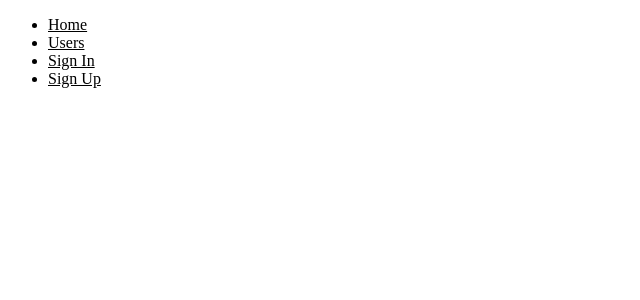
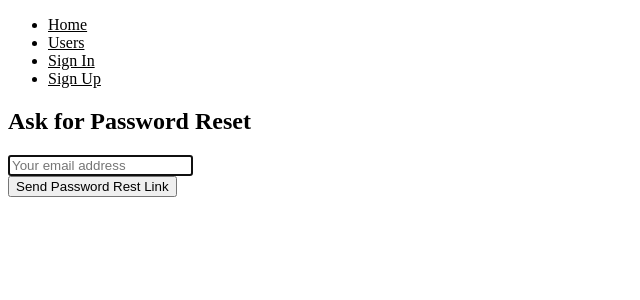
Before and after one commit to AzuladoToujours/socialTestReact, a React (Create React App) app: page /forgot-password in a window 1280 px wide. Shown: the top 300 px of the page, without its empty margins (0-640 px from the left). Built offline with nearby package versions, Linux system fonts and the light colour scheme.

Commit message:
Implemented forgot and reset password

```diff
--- a/src/MainRouter.js
+++ b/src/MainRouter.js
@@ -13,6 +13,8 @@ import NewPost from './post/NewPost';
 import SinglePost from './post/SinglePost';
 import EditPost from './post/EditPost';
 import Admin from './admin/Admin';
+import ForgotPassword from './user/ForgotPassword';
+import ResetPassword from './user/ResetPassword';
 
 const MainRouter = () => (
 	<div>
@@ -20,6 +22,13 @@ const MainRouter = () => (
 		<Switch>
 			<Route exact path="/" component={Home}></Route>
 			<PrivateRoute exact path="/admin" component={Admin} />
+			<Route
+				exact
+				path="/reset-password/:resetPasswordToken"
+				component={ResetPassword}
+			/>
+			<Route exact path="/forgot-password" component={ForgotPassword} />
+
 			<Route exact path="/users" component={Users}></Route>
 			<Route exact path="/Signup" component={Signup}></Route>
 			<Route exact path="/Signin" component={Signin}></Route>
--- a/src/auth/Auth.js
+++ b/src/auth/Auth.js
@@ -69,3 +69,36 @@ export const isAuthenticated = () => {
 		return false;
 	}
 };
+
+export const forgotPassword = email => {
+	console.log(email);
+	return fetch(`${process.env.REACT_APP_API_URL}/forgot-password`, {
+		method: 'PUT',
+		headers: {
+			Accept: 'application/json',
+			'Content-type': 'application/json'
+		},
+		body: JSON.stringify({ email })
+	})
+		.then(response => {
+			console.log('forgot password response: ', response);
+			return response.json();
+		})
+		.catch(err => console.log(err));
+};
+
+export const resetPassword = resetInfo => {
+	return fetch(`${process.env.REACT_APP_API_URL}/reset-password`, {
+		method: 'PUT',
+		headers: {
+			Accept: 'application/json',
+			'Content-Type': 'application/json'
+		},
+		body: JSON.stringify(resetInfo)
+	})
+		.then(response => {
+			console.log('forgot password response: ', response);
+			return response.json();
+		})
+		.catch(err => console.log(err));
+};
--- /dev/null
+++ b/src/user/ForgotPassword.js
@@ -0,0 +1,65 @@
+import React, { Component } from 'react';
+import { forgotPassword } from '../auth/Auth';
+
+class ForgotPassword extends Component {
+	state = {
+		email: '',
+		message: '',
+		error: ''
+	};
+
+	forgotPassword = e => {
+		e.preventDefault();
+		this.setState({ message: '', error: '' });
+		forgotPassword(this.state.email).then(data => {
+			if (data.error) {
+				console.log(data.error);
+				this.setState({ error: data.error });
+			} else {
+				console.log(data.message);
+				this.setState({ message: data.message });
+			}
+		});
+	};
+
+	render() {
+		return (
+			<div className="container">
+				<h2 className="mt-5 mb-5">Ask for Password Reset</h2>
+
+				{this.state.message && (
+					<h4 className="bg-success">{this.state.message}</h4>
+				)}
+				{this.state.error && <h4 className="bg-warning">{this.state.error}</h4>}
+
+				<form>
+					<div className="form-group mt-5">
+						<input
+							type="email"
+							className="form-control"
+							placeholder="Your email address"
+							value={this.state.email}
+							name="email"
+							onChange={e =>
+								this.setState({
+									email: e.target.value,
+									message: '',
+									error: ''
+								})
+							}
+							autoFocus
+						/>
+					</div>
+					<button
+						onClick={this.forgotPassword}
+						className="btn btn-raised btn-primary"
+					>
+						Send Password Rest Link
+					</button>
+				</form>
+			</div>
+		);
+	}
+}
+
+export default ForgotPassword;
--- /dev/null
+++ b/src/user/ResetPassword.js
@@ -0,0 +1,72 @@
+import React, { Component } from 'react';
+import { resetPassword } from '../auth/Auth';
+
+class ResetPassword extends Component {
+	constructor(props) {
+		super(props);
+		this.state = {
+			newPassword: '',
+			message: '',
+			error: ''
+		};
+	}
+
+	resetPassword = e => {
+		e.preventDefault();
+		this.setState({ message: '', error: '' });
+
+		resetPassword({
+			newPassword: this.state.newPassword,
+			resetPasswordLink: this.props.match.params.resetPasswordToken
+		}).then(data => {
+			if (data.error) {
+				console.log(data.error);
+				this.setState({ error: data.error, newPassword: '' });
+			} else {
+				console.log(data.message);
+				this.setState({ message: data.message, newPassword: '' });
+			}
+		});
+	};
+
+	render() {
+		return (
+			<div className="container">
+				<h2 className="mt-5 mb-5">Reset your Password</h2>
+
+				{this.state.message && (
+					<h4 className="bg-success">{this.state.message}</h4>
+				)}
+				{this.state.error && <h4 className="bg-warning">{this.state.error}</h4>}
+
+				<form style={{ display: this.state.message.length ? 'none' : '' }}>
+					<div className="form-group mt-5">
+						<input
+							type="password"
+							className="form-control"
+							placeholder="Your new password"
+							value={this.state.newPassword}
+							name="newPassword"
+							onChange={e =>
+								this.setState({
+									newPassword: e.target.value,
+									message: '',
+									error: ''
+								})
+							}
+							autoFocus
+						/>
+					</div>
+					<button
+						onClick={this.resetPassword}
+						className="btn btn-raised btn-primary"
+					>
+						Reset Password
+					</button>
+				</form>
+			</div>
+		);
+	}
+}
+
+export default ResetPassword;
--- a/src/user/Signin.js
+++ b/src/user/Signin.js
@@ -1,5 +1,5 @@
 import React, { Component } from 'react';
-import { Redirect } from 'react-router-dom';
+import { Redirect, Link } from 'react-router-dom';
 import { signIn, authenticate } from '../auth/Auth';
 
 class Signin extends Component {
@@ -101,6 +101,13 @@ class Signin extends Component {
 				)}
 
 				{this.signInForm(email, password)}
+
+				<p>
+					<Link to="/forgot-password" className="btn btn-raised btn-danger">
+						{' '}
+						Forgot Password
+					</Link>
+				</p>
 			</div>
 		);
 	}
```
Also changed, not shown: 1 other file (tests, documents, lock files or other folders).
